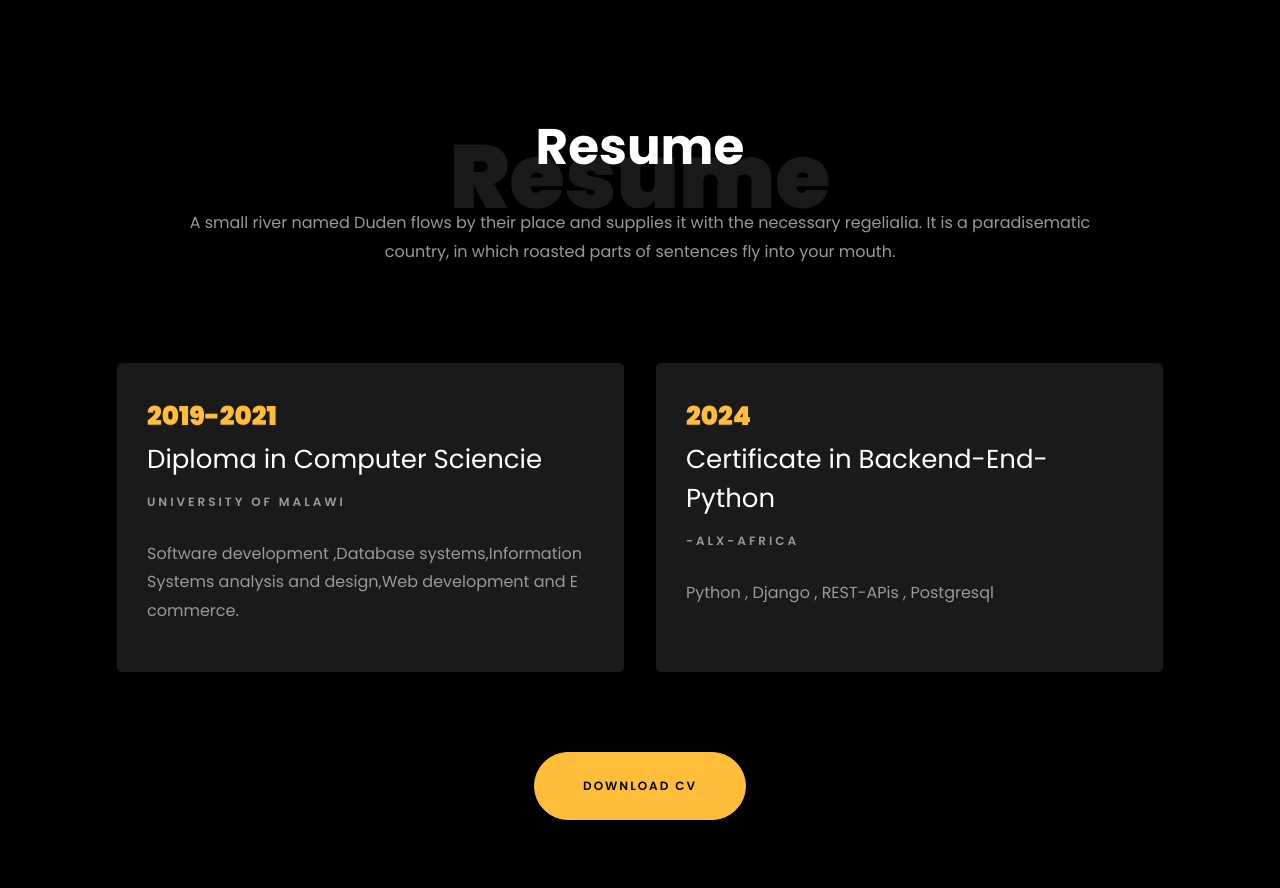
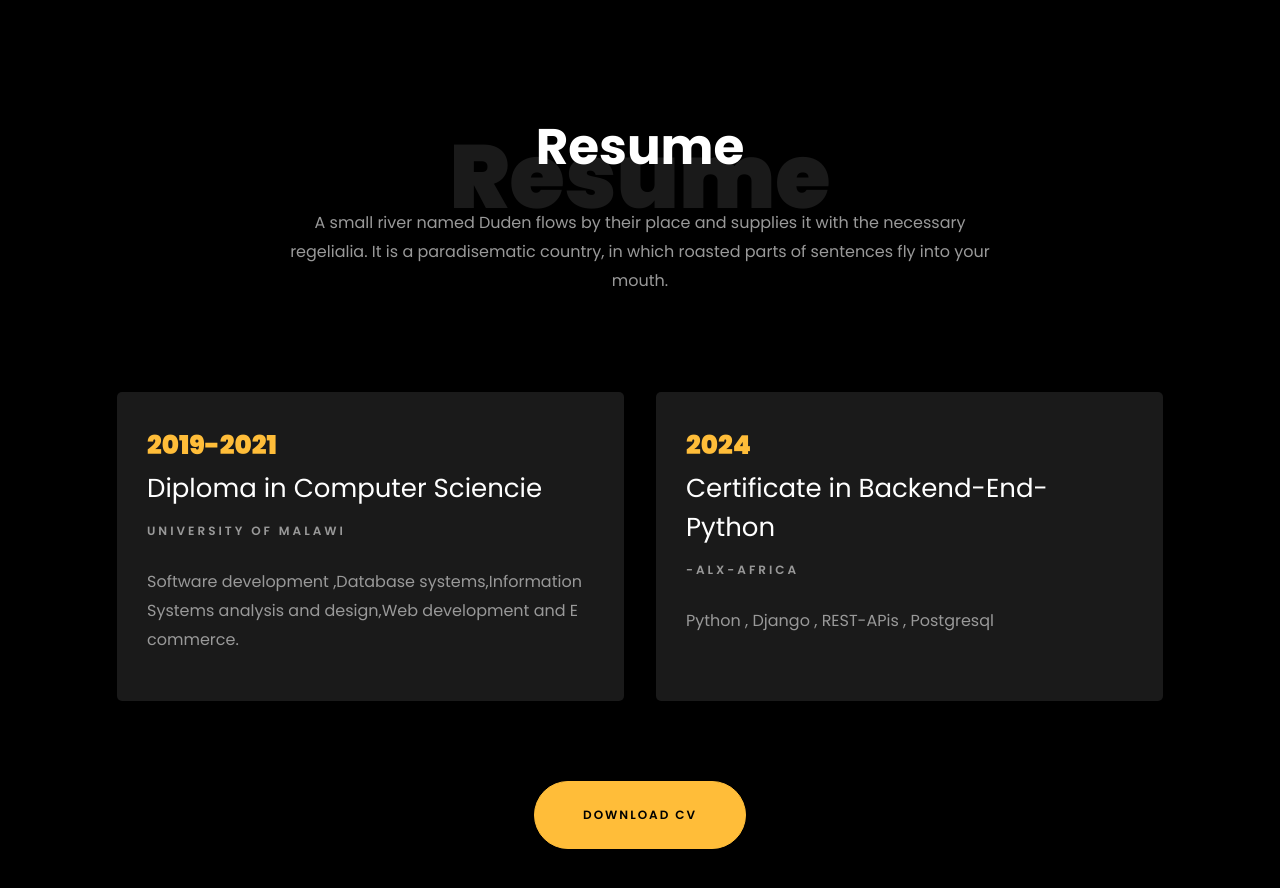
Before and after one commit to Wisemanbrian/portifolioformeWiseman, a plain HTML site: page index.html in a window 1280 px wide. Shown: the part 1491-2379 px from the top of the page. Drawn offline with Linux system fonts and the light colour scheme; files whose address does not match are found by name.

Commit message:
first commit

```diff
--- a/index.html
+++ b/index.html
@@ -137,7 +137,7 @@
 <section class="ftco-section ftco-no-pb" id="resume-section">
 	<div class="container">
 		<div class="row justify-content-center pb-5">
-	  <div class="col-md-10 heading-section text-center ftco-animate">
+	  <div class="col-md-8 heading-section text-center ftco-animate">
 		  <h1 class="big big-2">Resume</h1>
 		<h2 class="mb-4">Resume</h2>
 		<p>A small river named Duden flows by their place and supplies it with the necessary regelialia. It is a paradisematic country, in which roasted parts of sentences fly into your mouth.</p>
```
